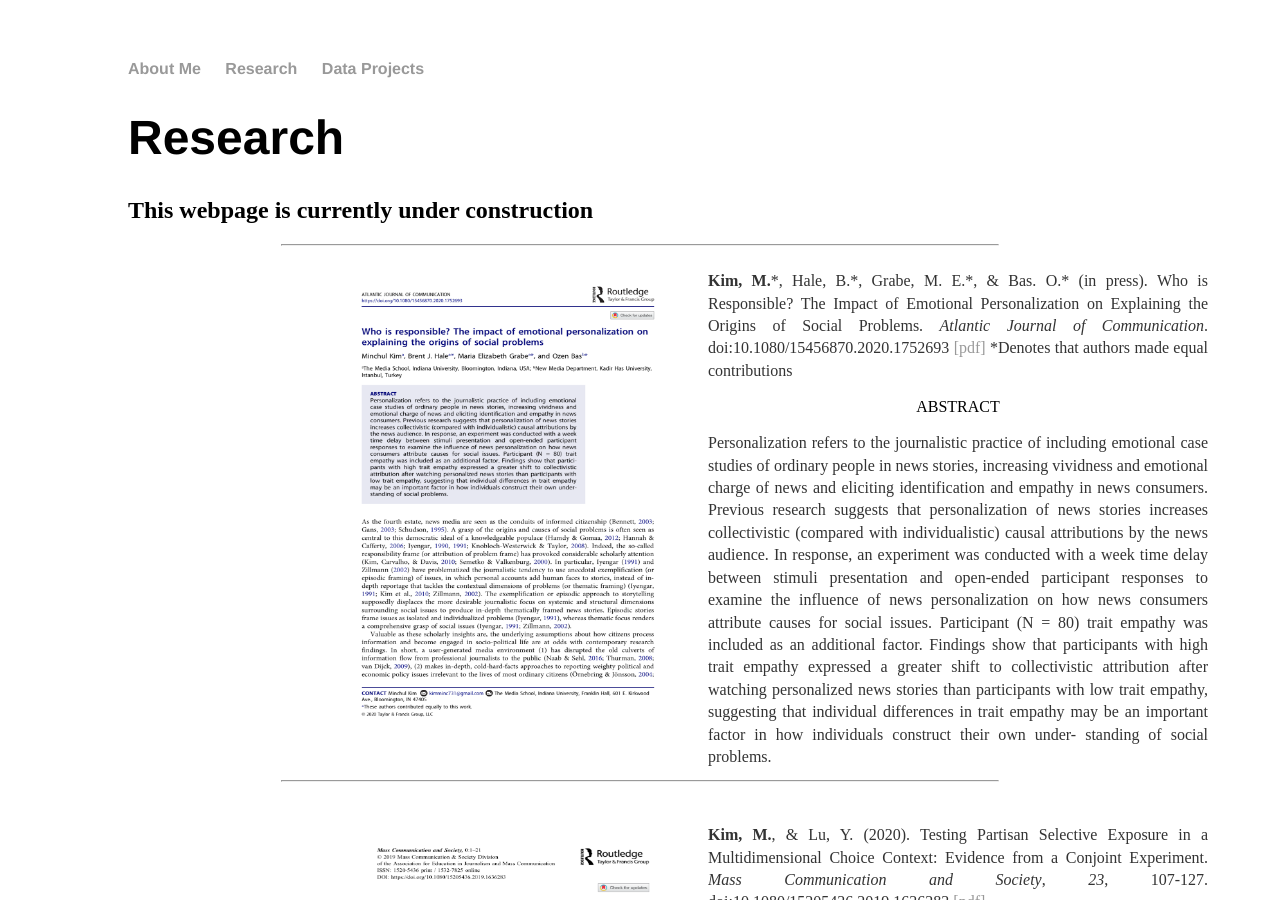
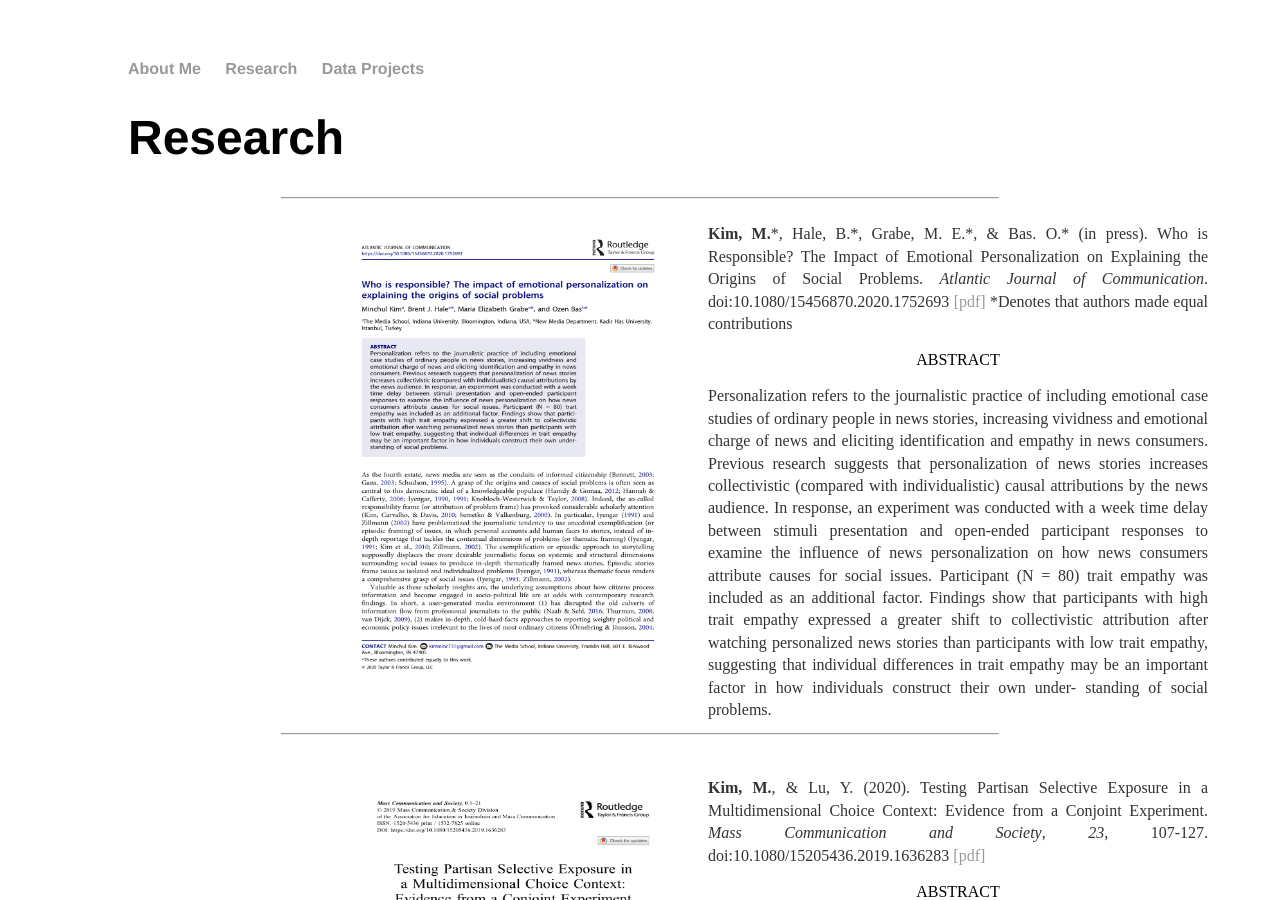
Before and after one commit to minchulkim-phd/minchulkim, a Jekyll site: the page built from research/index.html, in a window 1280 px wide and 900 px high. Built offline with Jekyll 4.4.1, drawn with Linux system fonts in a browser that asks for light colours.

Commit message:
Update index.html

```diff
--- a/research/index.html
+++ b/research/index.html
@@ -5,7 +5,6 @@ title: Minchul Kim(Ph.D.)'s Personal Webpage
 <div class="blurb">
 
 	<h1>Research</h1>
-	<h2>This webpage is currently under construction</h2>
 
 	<hr width="70%" alight='left'>
 	<div class="slide-content">
```
